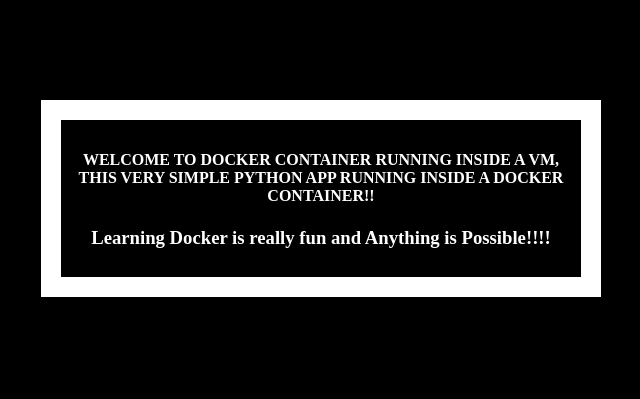
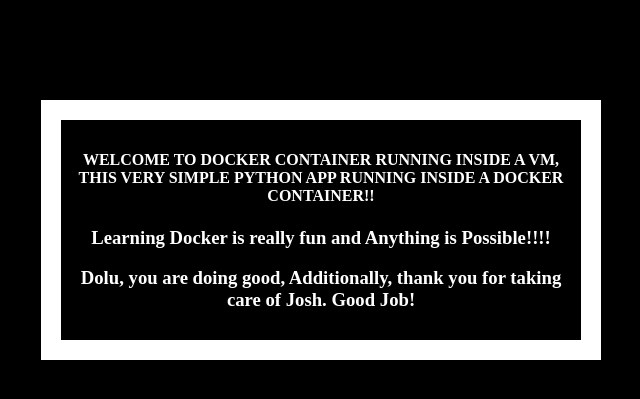
Before and after one commit to bidemiadedokun07/docker-pythonApp, a Flask app: page / in a window 1280 px wide. Shown: the top 399 px of the page, without its empty margins (319-959 px from the left). Run offline with Flask 2, Linux system fonts and the light colour scheme.

Commit message:
adding Dolu

```diff
--- a/pythonApp/templates/index.html
+++ b/pythonApp/templates/index.html
@@ -21,6 +21,7 @@
     <div class="container">
       <h4>Welcome to Docker Container running inside a VM, This very simple Python App running inside a Docker container!!</h4>
       <h3> Learning Docker is really fun and Anything is Possible!!!! </h3>
+      <h3> Dolu, you are doing good, Additionally, thank you for taking care of Josh. Good Job! </h3>
     </div>
   </body>
 </html>
```
